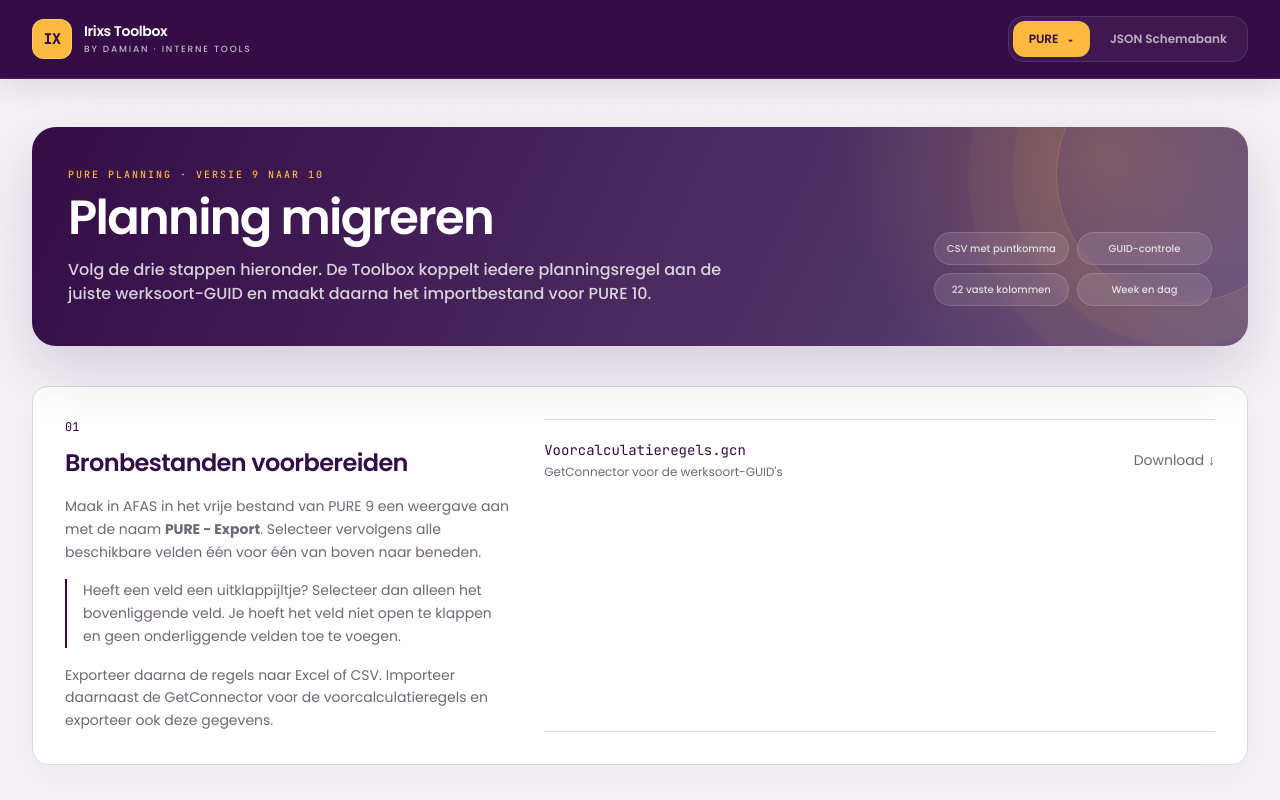
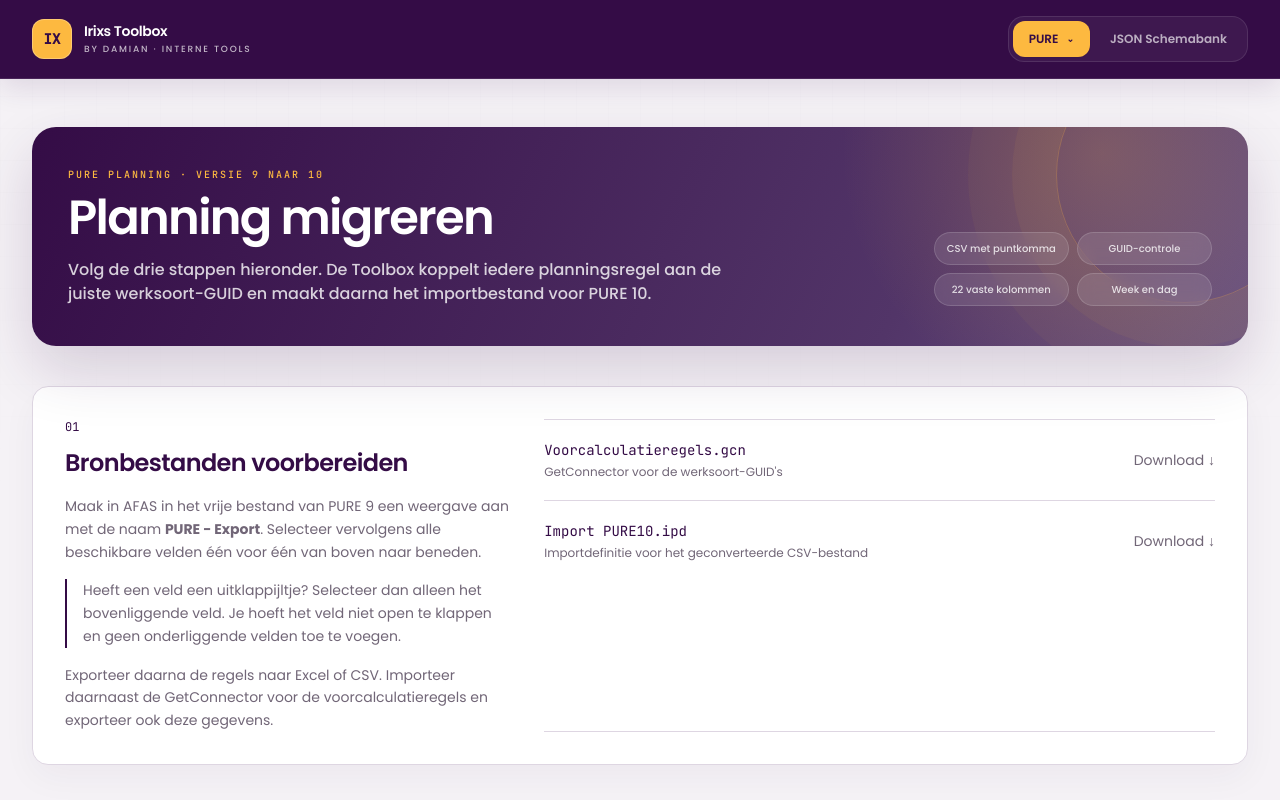
Before and after one commit to Damiank97/IrixsJSON-Demo, a Next.js app: page / in a window 1280 px wide. Shown: the top 800 px of the page. Built offline with nearby package versions, Linux system fonts and the light colour scheme.

Commit message:
Show PURE import definition before conversion

```diff
--- a/components/PureMigrationTool.tsx
+++ b/components/PureMigrationTool.tsx
@@ -119,6 +119,11 @@
               href="/downloads/Voorcalculatieregels.gcn"
               title="Voorcalculatieregels.gcn"
               label="GetConnector voor de werksoort-GUID's"
+            />
+            <DefinitionDownload
+              href="/downloads/Import%20PURE10.ipd"
+              title="Import PURE10.ipd"
+              label="Importdefinitie voor het geconverteerde CSV-bestand"
             />
           </div>
         </div>
```
